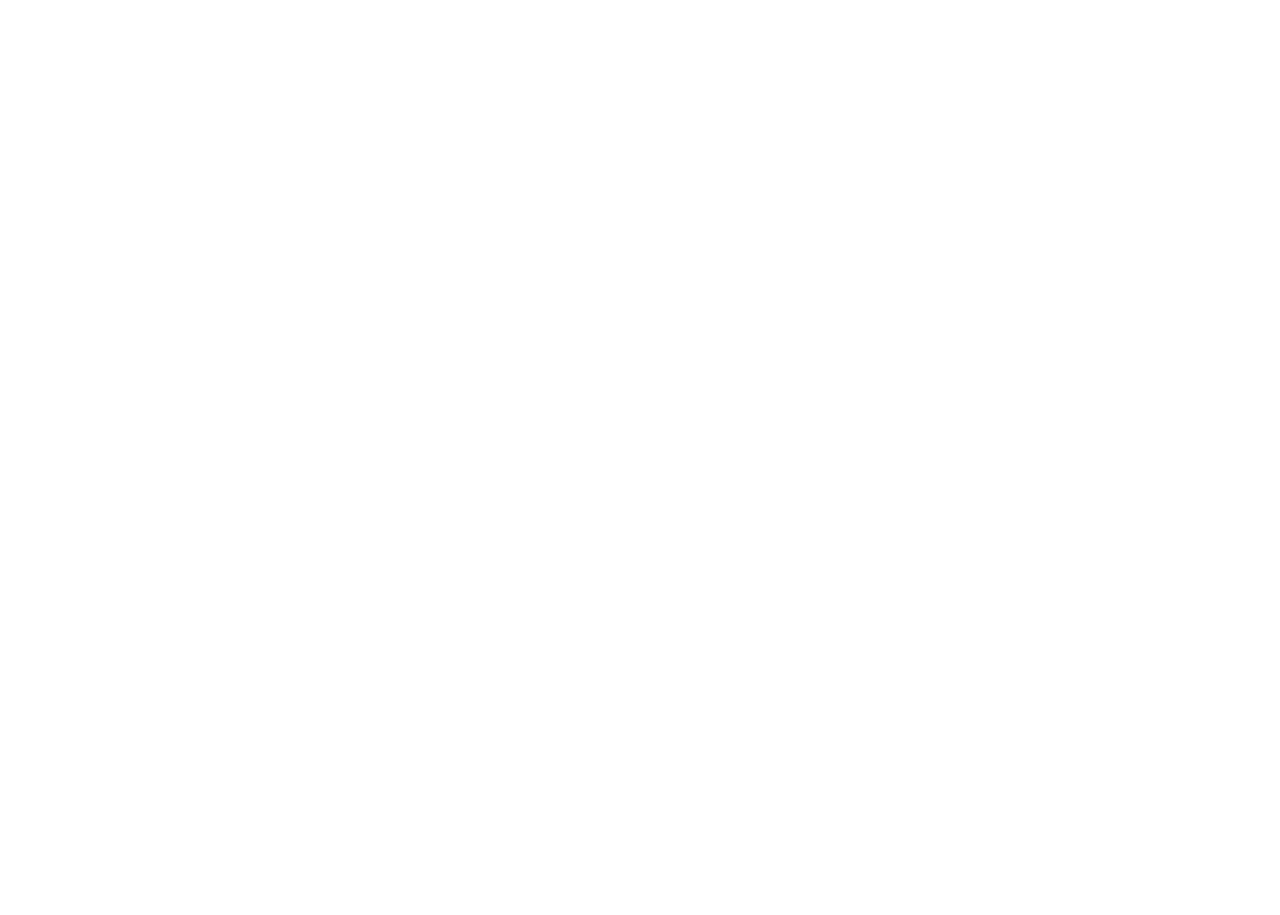
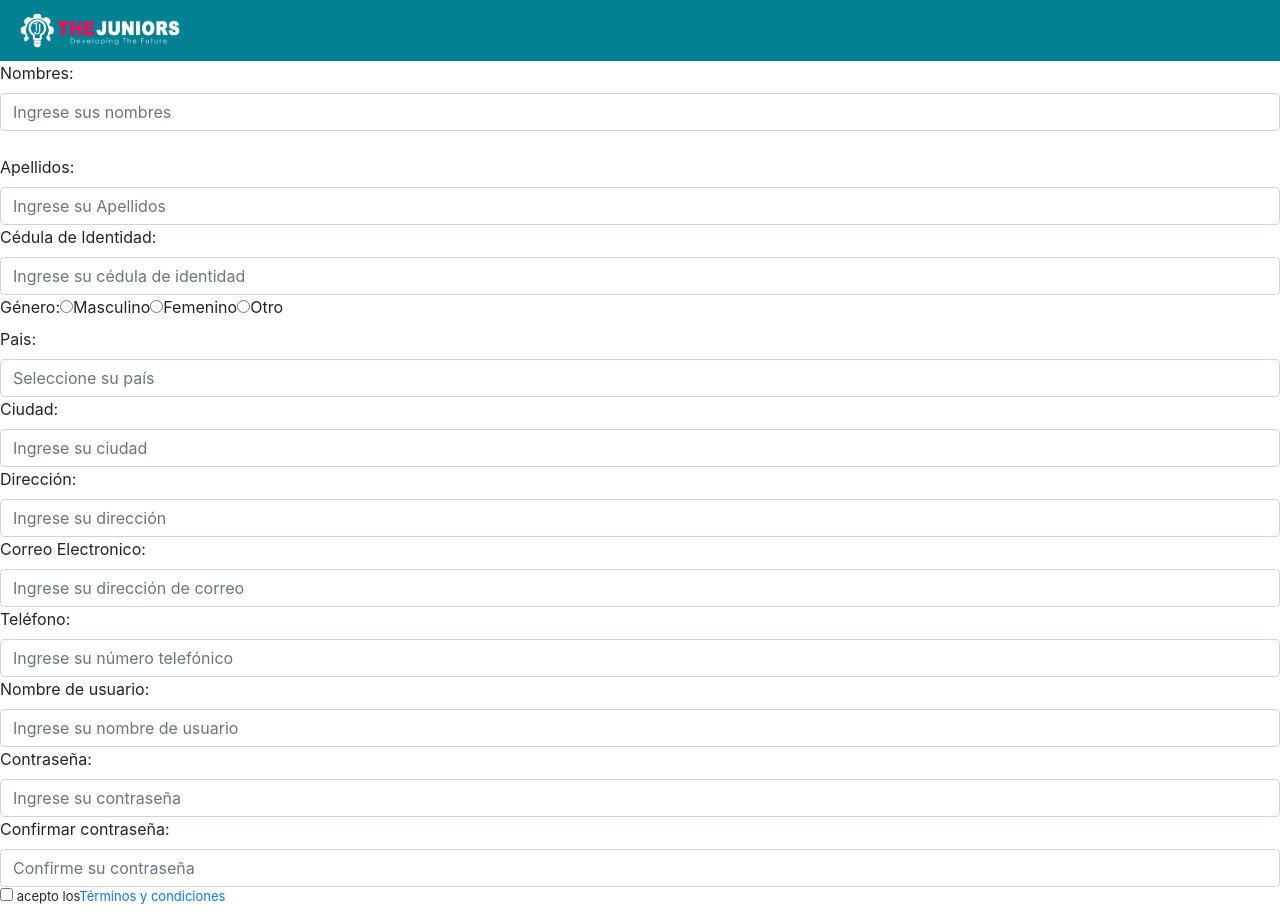
Before and after one commit to rylmfqt28/Gestion_Usuarios, a React (Create React App) app in the folder client/: page /createAccount in a window 1280 px wide. Before the commit the page ends 800 px from the top, so only its background shows below. Built offline with nearby package versions, Linux system fonts and the light colour scheme.

Commit message:
se realizó el diseño de la página crear cuenta

```diff
--- a/client/src/App.js
+++ b/client/src/App.js
@@ -9,6 +9,7 @@ import Login from './components/login/Login';
 import Register from './components/register/Register';
 import Solicitudes from './components/solicitudes/Solicitudes';
 import crearTipoUsuario from './components/createTypeUser/crearTipoUsuario';
+import newAccount from './components/createAccount/newAccount';
 import PrivateRoute from './routes/PrivateRoute';
 import PublicRoute from './routes/PublicRoute'
 
@@ -27,6 +28,7 @@ class App extends Component{
         <PublicRoute path="/register" component={Register}/>
         <PrivateRoute path="/solicitudes" component={Solicitudes}/>
         <PrivateRoute path="/crearTipoUsuario" component={crearTipoUsuario}/>
+        <PublicRoute path="/createAccount" component={newAccount}/>
         </Switch>
       </Router>
     );
--- /dev/null
+++ b/client/src/components/createAccount/newAccount.css
@@ -0,0 +1,95 @@
+.containerPrincipal {
+
+    position: absolute;
+
+    left: 50%;
+    top: 50%;
+    transform: translate(-50%, -50%);
+    border: 2px solid rgba(124, 210, 250, 0.623);
+    padding:  50px;
+    margin-top: 25px;
+    background-color: rgb(245, 244, 243);
+
+  }
+
+  .containerSecundario{
+
+    text-align: center;
+    margin-top: -10px;
+
+  }
+
+  .title-inicio{
+    font-size:larger;
+    color:rgb(2, 129, 146);;
+  }
+  .enlaceRegister{
+    font-size: x-small;
+  }
+  .checkbox{
+    font-size: small;
+  }
+  .navbar-light{
+    background-color:rgb(2, 129, 146);
+    text-decoration-color: aliceblue;
+  }
+  .btn-outline-info{
+
+    background-color:rgb(245, 244, 243);
+  }
+  .btn-primary{
+    background-color:rgb(2, 129, 146);
+    border-color: rgba(124, 210, 250, 0.623);
+    width: 200px;
+  }
+  .btn-primary:hover {
+    background: rgb(0, 174, 255);
+    border-color: rgba(124, 210, 250, 0.623);
+    color:white
+  }
+  .btn-primary:active {
+    background: rgb(2, 173, 185);
+    border-color: rgba(124, 210, 250, 0.623);
+    color:white
+  }
+  #avisoValido{
+    display: none;
+  }
+  #avisoVacio{
+    display: none;
+  }
+  #avisoNo{
+    display: none;
+  }
+  #avisoPendiente{
+    display: none;
+  }
+  #avisoReachazado{
+    display: none;
+  }
+  #avisoDeshabilitado{
+    display: none;
+  }
+  @media(max-width:360px){
+    .containerPrincipal {
+      width: 80%;
+      position: absolute;
+      left: 50%;
+      top: 50%;
+      transform: translate(-50%, -50%);
+      border: 2px solid rgba(124, 210, 250, 0.623);
+      padding:  20px;
+      margin-left: 0;
+      margin-right: 0;
+      background-color: rgb(245, 244, 243);
+    }
+
+    .containerSecundario{
+
+      text-align: center;
+      /*margin-top: -10px;*/
+    }
+    .logo{
+      padding: 50px 50px;
+    }
+  }
--- /dev/null
+++ b/client/src/components/createAccount/newAccount.jsx
@@ -0,0 +1,210 @@
+import React from 'react';
+import 'bootstrap/dist/css/bootstrap.min.css';
+import './newAccount.css'
+import { Link } from "react-router-dom"
+import { Fragment, useState } from 'react';
+import axios from 'axios';
+import logo from '../img/logo.png';
+
+const newAccount = () => {
+
+return (
+    <div>
+        <div className="barraNav">
+          <nav className="navbar navbar-light justify-content-between">
+            <a className="navbar-brand" href="/">
+              <img className="logo" src={logo} height="35" alt="logo" />
+             </a>
+
+          </nav>
+        </div>
+
+        <div >
+        <label>
+                  Nombres:
+                        </label>
+                <br />
+                <input
+                  type="text"
+                  className="form-control"
+                  maxLength="15"
+                  minLength="5"
+                  placeholder="Ingrese sus nombres"
+                  name="nombres"
+                />
+                <br />
+                <label>Apellidos: </label>
+                <br />
+                <input
+                  type="text"
+                  className="form-control"
+                  minLength="8"
+                  placeholder="Ingrese su Apellidos"
+                  name="apellidos"
+                />
+                <label>
+                  Cédula de Identidad:
+                        </label>
+                <br />
+                <input
+                  type="text"
+                  className="form-control"
+                  maxLength="15"
+                  minLength="5"
+                  placeholder="Ingrese su cédula de identidad"
+                  name="cedula"
+                />
+
+                <label>
+                  Género:
+                        </label>
+                <input
+                  type="radio"
+                  id="male"
+                  name="gender"
+                  value="male"
+                />
+                <label for="male">
+                  Masculino
+                        </label>
+
+                <input
+                  type="radio"
+                  id="female"
+                  name="gender"
+                  value="female"
+                />
+                <label for="female">
+                  Femenino
+                        </label>
+
+                <input
+                  type="radio"
+                  id="other"
+                  name="gender"
+                  value="other"
+                />
+                <label for="other">
+                  Otro
+                        </label>
+                <br />
+
+
+
+                <label>
+                  Pais:
+                        </label>
+                <br />
+                <input
+                  type="text"
+                  className="form-control"
+                  maxLength="15"
+                  minLength="5"
+                  placeholder="Seleccione su país"
+                  name="pais"
+                />
+                <label>
+                  Ciudad:
+                        </label>
+                <br />
+                <input
+                  type="text"
+                  className="form-control"
+                  maxLength="15"
+                  minLength="5"
+                  placeholder="Ingrese su ciudad"
+                  name="ciudad"
+                />
+                <label>
+                  Dirección:
+                        </label>
+                <br />
+                <input
+                  type="text"
+                  className="form-control"
+                  maxLength="15"
+                  minLength="5"
+                  placeholder="Ingrese su dirección"
+                  name="direccion"
+                />
+                <label>
+                  Correo Electronico:
+                        </label>
+                <br />
+                <input
+                  type="text"
+                  className="form-control"
+                  maxLength="15"
+                  minLength="5"
+                  placeholder="Ingrese su dirección de correo"
+                  name="correo"
+                />
+                <label>
+                  Teléfono:
+                        </label>
+                <br />
+                <input
+                  type="text"
+                  className="form-control"
+                  maxLength="15"
+                  minLength="5"
+                  placeholder="Ingrese su número telefónico"
+                  name="telefono"
+                />
+                <label>
+                  Nombre de usuario:
+                        </label>
+                <br />
+                <input
+                  type="text"
+                  className="form-control"
+                  maxLength="15"
+                  minLength="5"
+                  placeholder="Ingrese su nombre de usuario"
+                  name="nombres"
+                />
+                <label>
+                  Contraseña:
+                        </label>
+                <br />
+                <input
+                  type="password"
+                  className="form-control"
+                  minLength="8"
+                  placeholder="Ingrese su contraseña"
+                  name="password"
+                />
+                <label>
+                  Confirmar contraseña:
+                        </label>
+                <br />
+                <input
+                  type="password"
+                  className="form-control"
+                  minLength="8"
+                  placeholder="Confirme su contraseña"
+                  name="conf-password"
+                />
+
+                    <div className="checkbox">
+
+                    <input type="checkbox"  name="aceppt" value=""/>  <label>
+                    acepto los
+                    <a href="/register">
+                     Términos y condiciones
+                          </a>
+                    </label>
+
+
+                    </div>
+
+
+        </div>
+
+
+    </div>
+
+
+);
+}
+export default newAccount;
```
